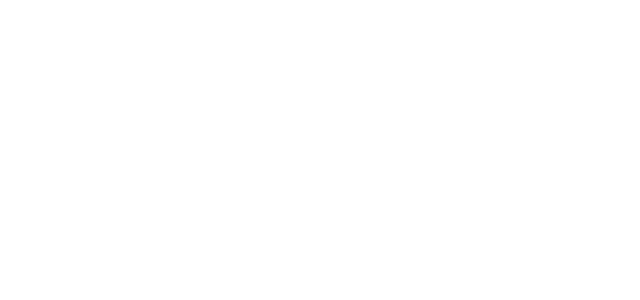
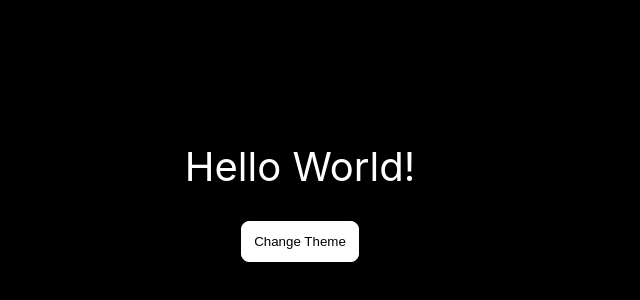
Before and after one commit to sriram-egen/react-projects, a React (Create React App) app: page /theme-generator in a window 1280 px wide. Before the commit this address had no page. Shown: the part 198-498 px from the top of the page, without its empty margins (0-640 px from the left). Built offline with nearby package versions, Linux system fonts and the light colour scheme.

Commit message:
theme changer

```diff
--- a/src/App.js
+++ b/src/App.js
@@ -8,6 +8,7 @@
 import LoadMoreDataPage from "./pages/load-more-data";
 import TreeViewPage from "./pages/tree-view";
 import QrCodeGeneratorPage from "./pages/qr-code-generator";
+import ThemeGeneratorPage from "./pages/theme-generator";
 
 function App() {
   return (
@@ -22,6 +23,7 @@
         <Route path="/load-more-data" element={<LoadMoreDataPage />} />
         <Route path="/tree-view" element={<TreeViewPage />} />
         <Route path="/qr-code-generator" element={<QrCodeGeneratorPage />} />
+        <Route path="/theme-generator" element={<ThemeGeneratorPage />} />
       </Routes>
     </div>
   );
--- /dev/null
+++ b/src/components/light-dark-theme/index.jsx
@@ -0,0 +1,19 @@
+import useLocalStorate from "./useLocalStorage";
+import './styles.css'
+
+export default function ThemeGenerator() {
+  const [theme, setTheme] = useLocalStorate("theme", "dark");
+
+  function handleToggleTheme() {
+    setTheme(theme === "light" ? "dark" : "light");
+  }
+
+  return (
+    <div className="light-dark-mode" data-theme={theme}>
+      <div className="container">
+        <p>Hello World!</p>
+        <button onClick={handleToggleTheme}>Change Theme</button>
+      </div>
+    </div>
+  );
+}
--- /dev/null
+++ b/src/components/light-dark-theme/styles.css
@@ -0,0 +1,47 @@
+:root {
+    --background: #ffffff;
+    --text-primary: #000;
+    --button-bg: #000;
+    --button-text: #ffffff
+}
+
+[data-theme="dark"] {
+    --background: #000000;
+    --text-primary: #fff;
+    --button-bg: #fff;
+    --button-text: #000;
+}
+
+.light-dark-mode {
+    background-color: var(--background);
+    height: 100vh;
+    display: flex;
+    flex-direction: column;
+    justify-content: center;
+    font-size: 20px;
+    transition: all 0.5s;
+}
+
+.light-dark-mode p {
+ color: var(--text-primary);
+ font-size: 40px;
+ margin: 0px;
+}
+
+.light-dark-mode button {
+    background-color: var(--button-bg);
+    border: 1px solid var(--button-bg);
+    color: var(--button-text);
+    padding: 12px;
+    border-radius: 8px;
+    font-weight: 8px;
+    cursor: pointer;
+}
+
+.light-dark-mode .container {
+    display: flex;
+    justify-content: center;
+    align-items: center;
+    flex-direction: column;
+    gap: 30px
+}
--- /dev/null
+++ b/src/components/light-dark-theme/useLocalStorage.jsx
@@ -0,0 +1,25 @@
+import { useEffect, useState } from "react";
+import "./styles.css"
+
+export default function useLocalStorate(key, defaultValue) {
+  const [value, setValue] = useState(() => {
+    let currentValue;
+
+    try {
+      currentValue = JSON.parse(
+        localStorage.getItem(key) || String(defaultValue)
+      );
+    } catch (error) {
+      console.log(error);
+      currentValue = defaultValue;
+    }
+
+    return currentValue;
+  });
+
+  useEffect(() => {
+    localStorage.setItem(key, JSON.stringify(value));
+  }, [key, value]);
+
+  return [value, setValue];
+}
--- a/src/pages/home.jsx
+++ b/src/pages/home.jsx
@@ -31,6 +31,10 @@
       label: "QR Code Generator",
       path: "/qr-code-generator",
     },
+    {
+      label: "Theme Generator",
+      path: "/theme-generator",
+    },
   ];
   return <div className="project-list">{
     projectsList.map(project => <Link className="project" to={project.path}>{project.label}</Link>)
--- /dev/null
+++ b/src/pages/theme-generator.jsx
@@ -0,0 +1,13 @@
+import React from "react";
+import ThemeGenerator from "../components/light-dark-theme";
+
+function ThemeGeneratorPage() {
+  return (
+    <div>
+      {/* Theme Generator Component */}
+      <ThemeGenerator url={'https://picsum.photos/v2/list'} limit="10" />
+    </div>
+  );
+}
+
+export default ThemeGeneratorPage;
```
